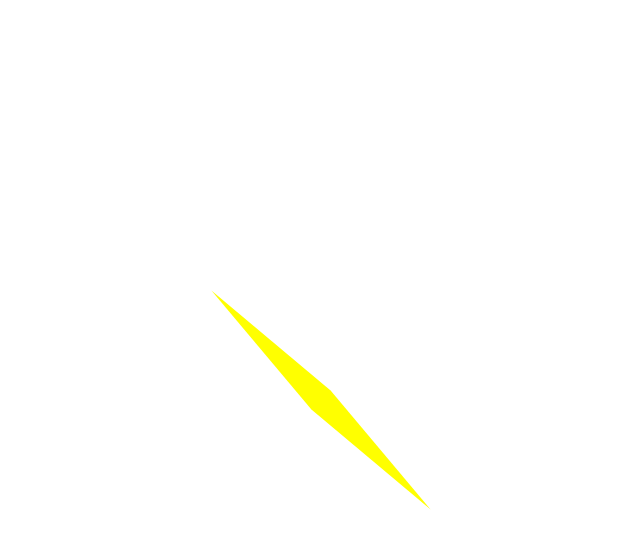
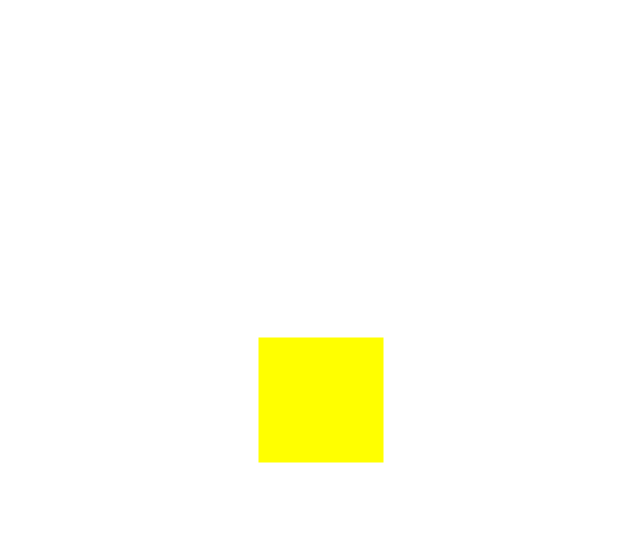
Before and after one commit to EhWanu/Transform-Types, a plain HTML site: page index.html in a window 1280 px wide. In both pictures the pointer is over the element 640 px from the left and 400 px from the top of the page. Shown: the whole page, without its empty margins (319-959 px from the left). Drawn offline with Linux system fonts and the light colour scheme.

Commit message:
perspective trasnlateX

```diff
--- a/style.css
+++ b/style.css
@@ -8,6 +8,7 @@
     display: flex;
     align-items: center;
     justify-content: center;
+    perspective: 500px ;
 }
 
 .item {
@@ -21,5 +22,6 @@
      /* transform: translate(50px,50px); */
      /* transform: rotateY(50deg); */
      /* transform: scale(0.1); */
-     transform: skew(50deg,50deg)
+     /* transform: skew(50deg,50deg)  */
+    transform: translateZ(100px);
 }
```
